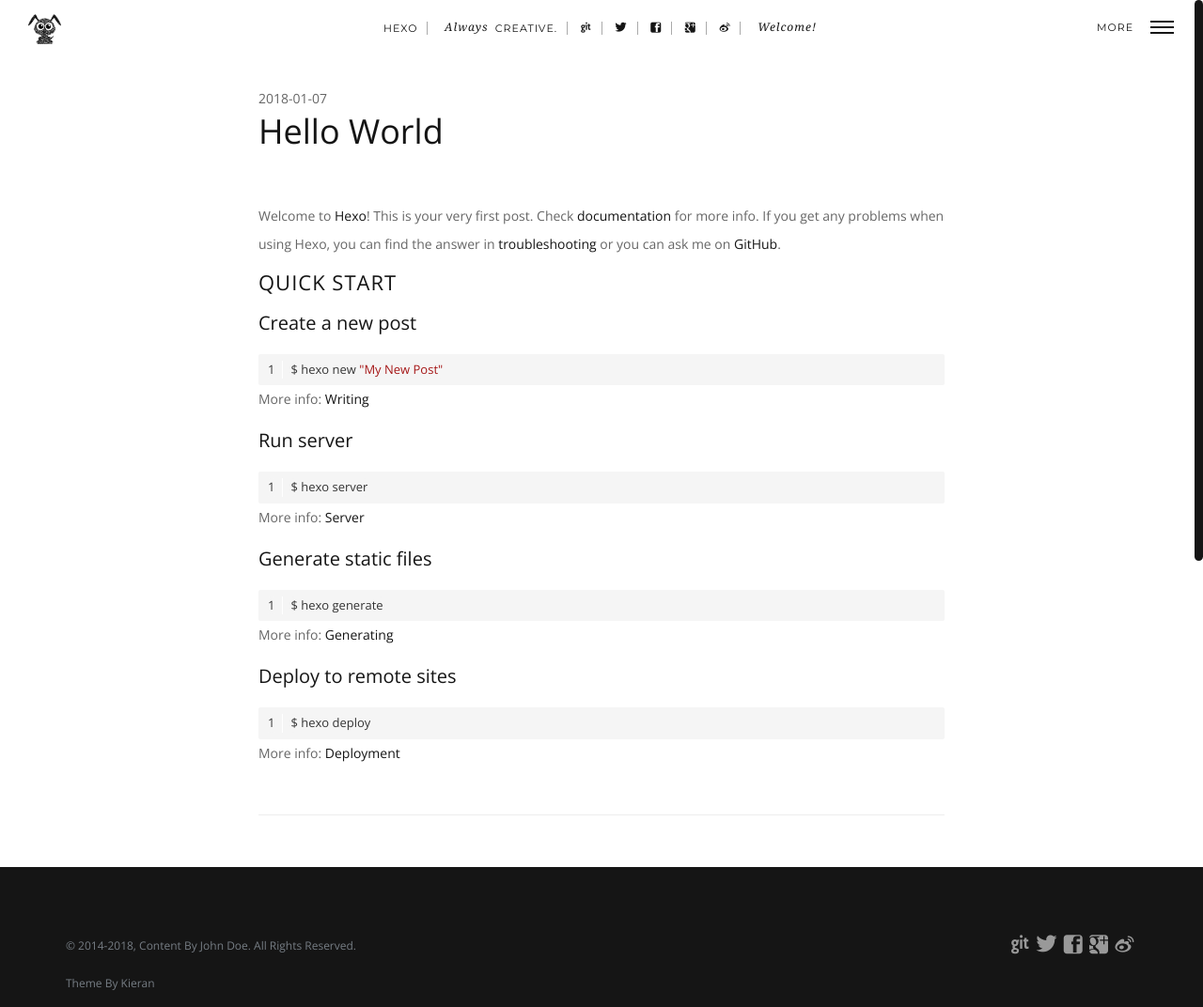
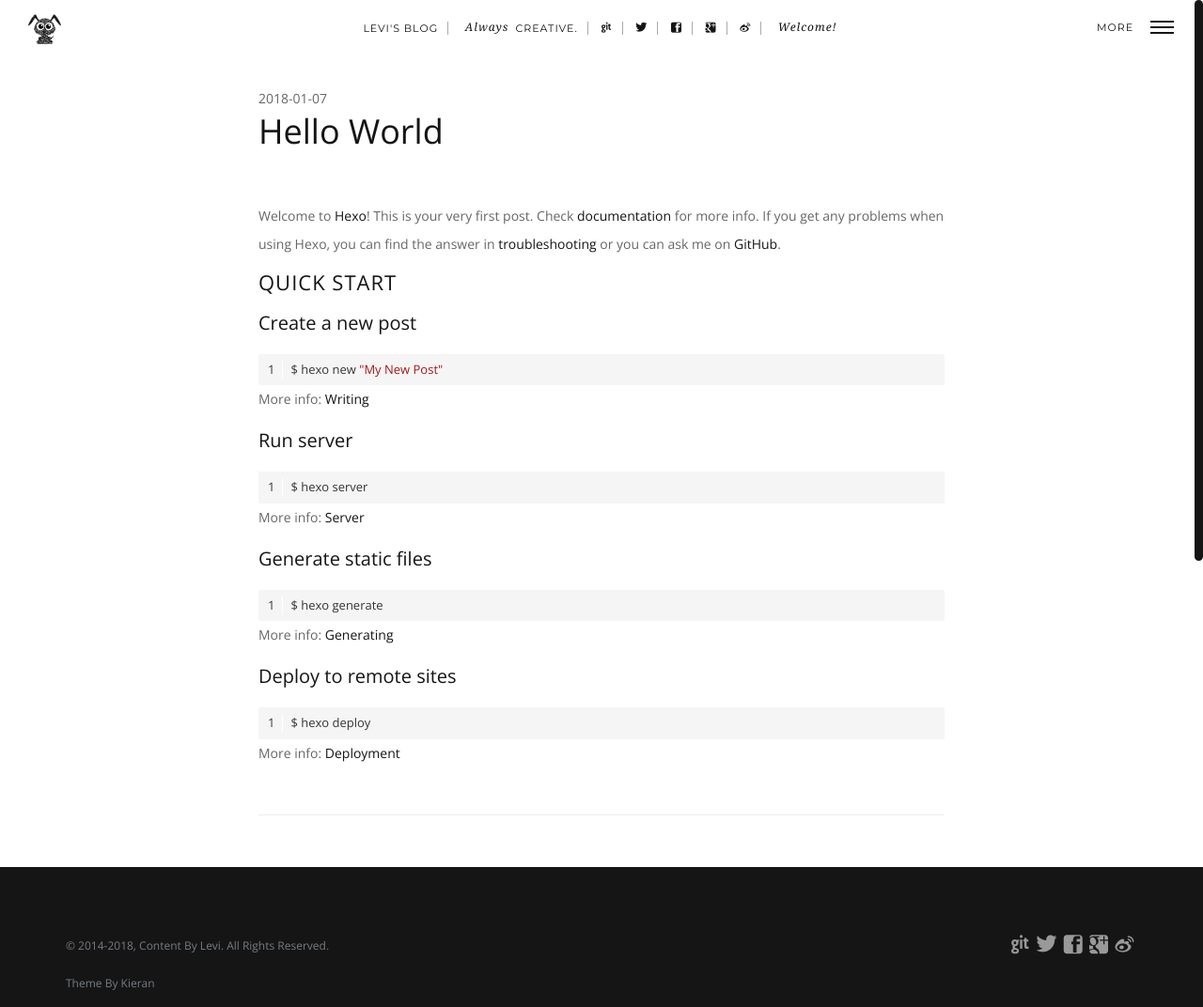
Before and after one commit to LeviXDD/MoonLht.github.io, a plain HTML site: page 2018/01/07/hello-world/index.html in a window 1280 px wide. Shown: the whole page at 94% size. Drawn offline with nearby package versions, Linux system fonts and the light colour scheme.

Commit message:
Site updated: 2018-01-07 11:24:34

```diff
--- a/2018/01/07/hello-world/index.html
+++ b/2018/01/07/hello-world/index.html
@@ -17,20 +17,20 @@
 <!--<![endif]-->
 
 <head>
-  <title>Hello World | Hexo</title>
+  <title>Hello World | Levi&#39;s blog</title>
   <!-- Meta data -->
     <meta http-equiv="Content-Type" content="text/html" charset="UTF-8" >
     <meta http-equiv="X-UA-Compatible" content="IE=edge"/>
     <meta name="viewport" content="width=device-width, initial-scale=1.0" />
-    <meta name="generator" content="Hexo">
-    <meta name="author" content="John Doe">
+    <meta name="generator" content="Levi's blog">
+    <meta name="author" content="Levi">
     <meta name="description" content="" />
     <meta name="keywords" content="" />
 
     <!-- Favicon, (keep icon in root folder) -->
     <link rel="Shortcut Icon" href="/img/favicon.ico" type="image/ico">
 
-    <link rel="alternate" href="/atom.xml" title="Hexo" type="application/atom+xml">
+    <link rel="alternate" href="/atom.xml" title="Levi&#39;s blog" type="application/atom+xml">
     <link rel="stylesheet" href="/css/all.css" media="screen" type="text/css">
 
     <link rel="stylesheet" href="/highlightjs/vs.css" type="text/css">
@@ -129,10 +129,10 @@
                     <!-- Info-bar -->
                     <nav>
                         <ul class="nav">
-                            <li><a href="/" class="animsition-link">Hexo</a></li>
+                            <li><a href="/" class="animsition-link">Levi's blog</a></li>
                             <li class="nolink"><span>Always </span>Creative.</li>
 
-                            <li><a href="https://github.com/" title="Github" target="_blank"><i class="icon-github"></i></a></li>
+                            <li><a href="https://github.com/MoonLht" title="Github" target="_blank"><i class="icon-github"></i></a></li>
 
 
                             <li><a href="https://twitter.com/" title="Twitter" target="_blank"><i class="icon-twitter"></i></a></li>
@@ -214,14 +214,14 @@
     <div class="container">
             <div class="copy">
                 <p>
-                    &copy; 2014<script>new Date().getFullYear()>2010&&document.write("-"+new Date().getFullYear());</script>, Content By John Doe. All Rights Reserved.
+                    &copy; 2014<script>new Date().getFullYear()>2010&&document.write("-"+new Date().getFullYear());</script>, Content By Levi. All Rights Reserved.
                 </p>
                 <p>Theme By <a href="//go.kieran.top" style="color: #767D84">Kieran</a></p>
             </div>
             <div class="social">
                 <ul>
 
-                    <li><a href="https://github.com/" title="Github" target="_blank"><i class="icon-github"></i></a>&nbsp;</li>
+                    <li><a href="https://github.com/MoonLht" title="Github" target="_blank"><i class="icon-github"></i></a>&nbsp;</li>
 
 
                     <li><a href="https://twitter.com/" title="Twitter" target="_blank"><i class="icon-twitter"></i></a>&nbsp;</li>
```
Also changed, not shown: archives/2018/01/index.html (+8 -8 lines), archives/2018/index.html (+8 -8 lines), archives/index.html (+8 -8 lines), index.html (+8 -8 lines).
